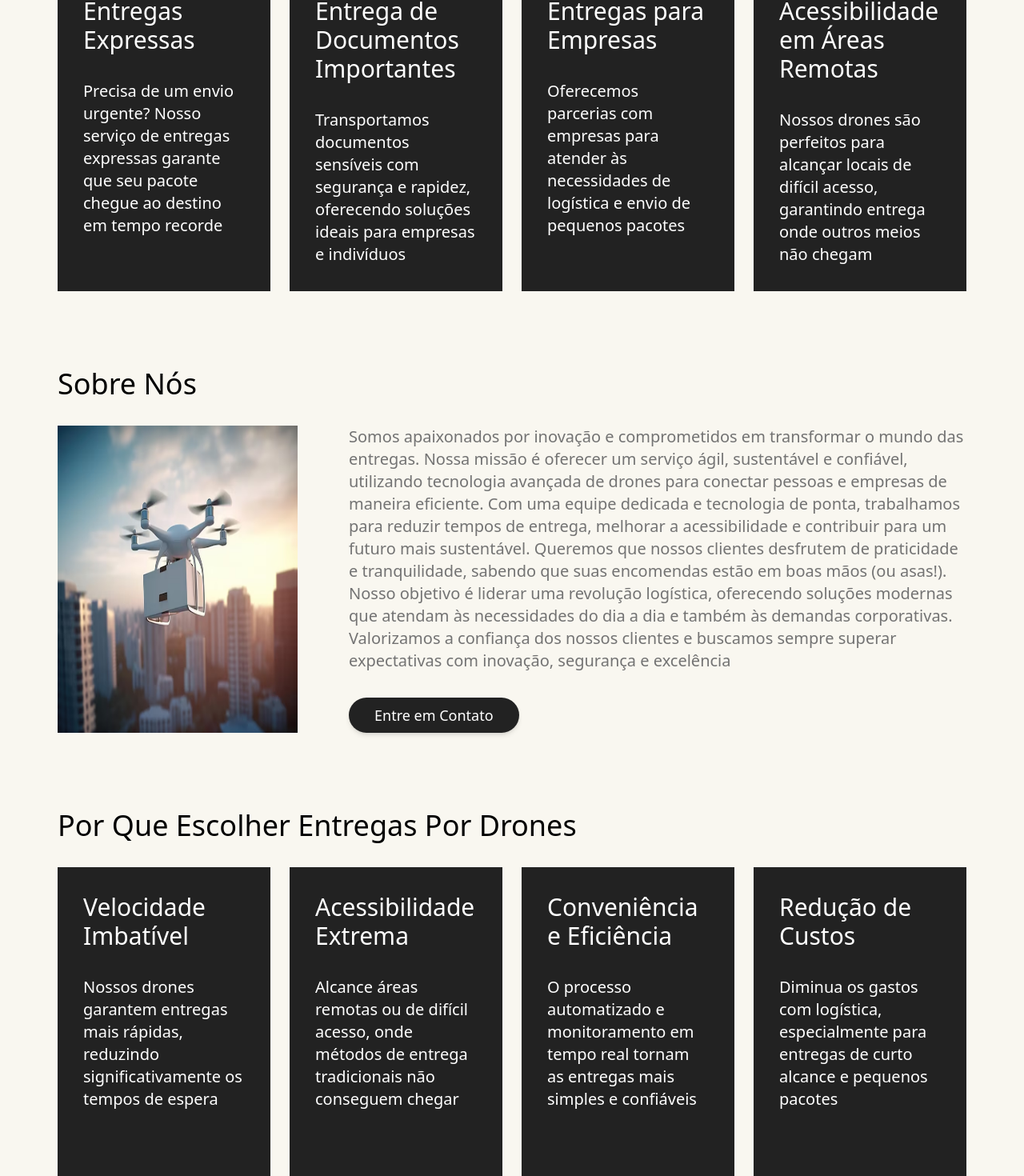
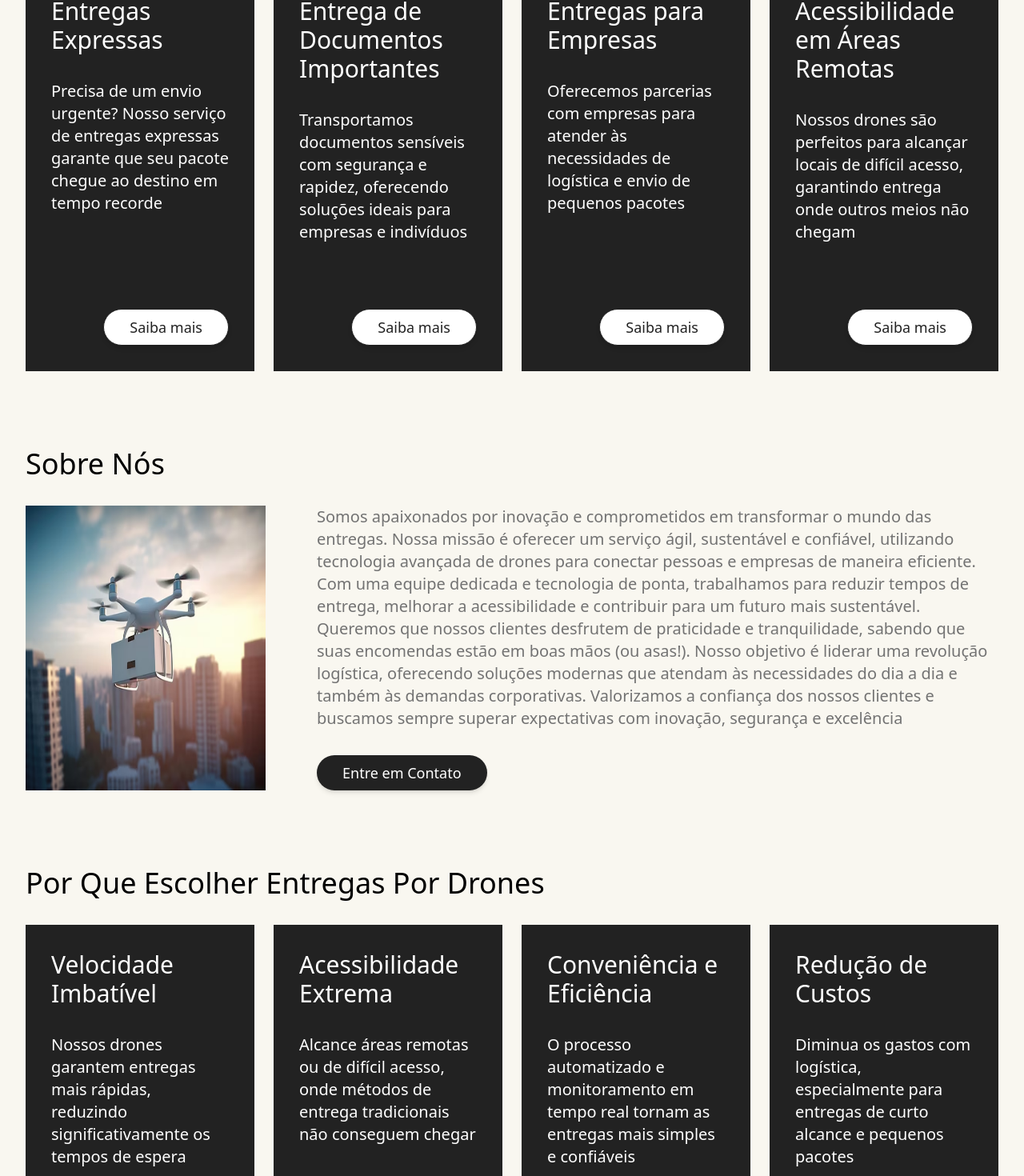
Before and after one commit to washingtonfbueno/drone-projeto, a Next.js app: page / in a window 1280 px wide. Shown: the part 1004-2474 px from the top of the page at 80% size. Built offline with nearby package versions, Linux system fonts and the light colour scheme.

Commit message:
added secondary buttons on card

```diff
--- a/app/components/card.component.tsx
+++ b/app/components/card.component.tsx
@@ -3,19 +3,25 @@ import { FunctionComponent } from "react";
 interface CardComponentProps {
 	title: string;
 	description: string;
-	hasButton: boolean;
+	button?: React.ReactNode;
 }
 
 export const CardComponent: FunctionComponent<CardComponentProps> = ({
 	title,
 	description,
-	hasButton,
+	button,
 }) => {
 	return (
-		<div className="flex flex-col text-white bg-[#222222] p-8 h-[400px]">
-			<p className="text-3xl mb-8">{title}</p>
+		<div className="relative flex flex-col space-y-8 text-white bg-[#222222] p-8 h-[500px]">
+			<p className="text-3xl">{title}</p>
 
 			<p className="text-xl">{description}</p>
+
+			{button && (
+				<div className="absolute right-[0%] bottom-0 mb-8 mr-8">
+					{button}
+				</div>
+			)}
 		</div>
 	);
 };
--- a/app/components/footer.component.tsx
+++ b/app/components/footer.component.tsx
@@ -7,7 +7,7 @@ interface FooterComponentProps {}
 export const FooterComponent: FunctionComponent<FooterComponentProps> = () => {
 	return (
 		<div className="bg-[#222222] w-full flex justify-center">
-			<div className="max-w-[1200px] w-full px-8 py-24 text-white">
+			<div className="max-w-[1400px] w-full px-8 py-24 text-white">
 				<TitleComponent>Entre em contato conosco</TitleComponent>
 
 				<div className="space-y-4">
--- a/app/components/hero.component.tsx
+++ b/app/components/hero.component.tsx
@@ -10,7 +10,7 @@ export const HeroComponent: FunctionComponent<HeroComponentProps> = () => {
 			className="h-screen w-full bg-cover bg-center flex justify-center"
 			style={{ backgroundImage: "url('images/hero-gif.gif')" }}
 		>
-			<div className="max-w-[1200px] w-full px-8 pt-8 pb-36 text-white flex flex-col justify-between">
+			<div className="max-w-[1400px] w-full px-8 pt-8 pb-36 text-white flex flex-col justify-between">
 				<NavbarComponent />
 
 				<HeroButtonComponent />
--- a/app/components/porque-escolher.component.tsx
+++ b/app/components/porque-escolher.component.tsx
@@ -43,7 +43,6 @@ export const PorqueEscolherComponent: FunctionComponent<
 						key={index}
 						title={beneficio.title}
 						description={beneficio.description}
-						hasButton={false}
 					/>
 				))}
 			</div>
--- /dev/null
+++ b/app/components/secondary-button.component.tsx
@@ -0,0 +1,19 @@
+import { ButtonHTMLAttributes, FunctionComponent } from "react";
+
+interface SecondaryButtonComponentProps
+	extends ButtonHTMLAttributes<HTMLButtonElement> {
+	children: string;
+}
+
+export const SecondaryButtonComponent: FunctionComponent<
+	SecondaryButtonComponentProps
+> = ({ children, ...props }) => {
+	return (
+		<button
+			className="bg-white text-[#222222] text-lg px-8 py-2 rounded-full transition-colors duration-300 hover:bg-gray-200 border border-[#222222] shadow-md hover:shadow-lg"
+			{...props}
+		>
+			{children}
+		</button>
+	);
+};
--- a/app/components/servicos.component.tsx
+++ b/app/components/servicos.component.tsx
@@ -1,6 +1,7 @@
 import { FunctionComponent } from "react";
 import { TitleComponent } from "./title.component";
 import { CardComponent } from "./card.component";
+import { SecondaryButtonComponent } from "./secondary-button.component";
 
 interface ServicosComponentProps {}
 
@@ -40,7 +41,11 @@ export const ServicosComponent: FunctionComponent<
 						key={index}
 						title={servico.title}
 						description={servico.description}
-						hasButton={false}
+						button={
+							<SecondaryButtonComponent>
+								Saiba mais
+							</SecondaryButtonComponent>
+						}
 					/>
 				))}
 			</div>
--- a/app/page.tsx
+++ b/app/page.tsx
@@ -12,7 +12,7 @@ export default function Home() {
 		<div className="flex justify-center items-center flex-col space-y-24 bg-[#f9f7f0]">
 			<HeroComponent />
 
-			<div className="max-w-[1200px] w-full h-full px-8 space-y-24">
+			<div className="max-w-[1400px] w-full h-full px-8 space-y-24">
 				<ServicosComponent />
 
 				<SobreComponent />
--- a/package.json
+++ b/package.json
@@ -9,6 +9,7 @@
     "lint": "next lint"
   },
   "dependencies": {
+    "drone-projeto": "file:",
     "next": "15.2.4",
     "react": "^19.0.0",
     "react-dom": "^19.0.0",
```
Also changed, not shown: 1 other file (tests, documents, lock files or other folders).
